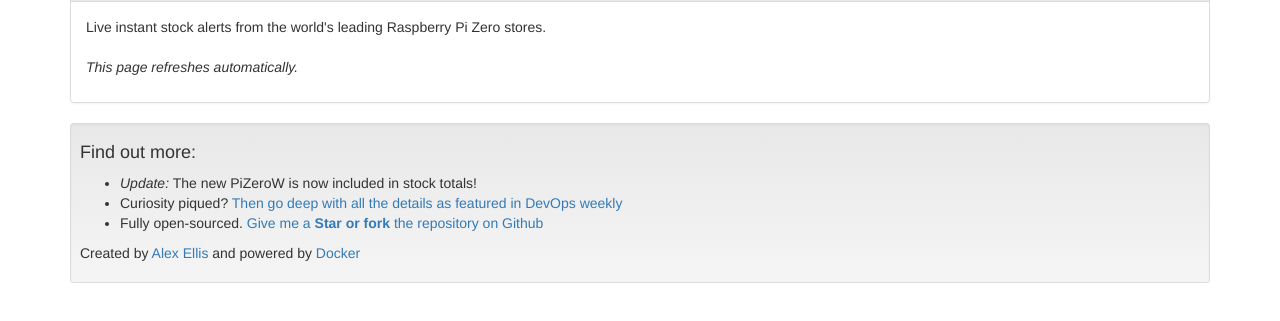
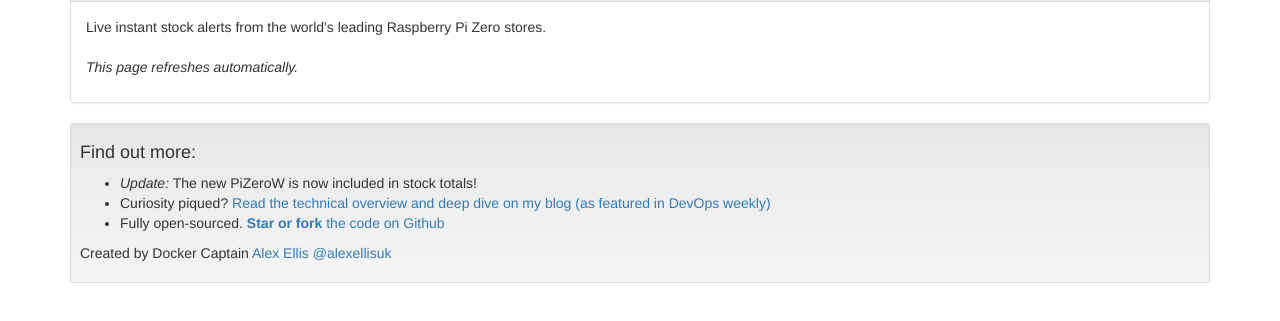
Before and after one commit to alexellis/pi_zero_stock, a website: page web/static/index.html in a window 1280 px wide. Shown: the part 83-404 px from the top of the page. Drawn offline with nearby package versions, Linux system fonts and the light colour scheme; a script that the page names is missing.

Commit message:
Update language in static homepage

```diff
--- a/web/static/index.html
+++ b/web/static/index.html
@@ -36,10 +36,10 @@
         <h4>Find out more:</h4>
         <ul>
           <li><i>Update:</i> The new PiZeroW is now included in stock totals!</li>
-          <li>Curiosity piqued? <a href="http://blog.alexellis.io/rapid-prototype-docker-compose/" target="_blank">Then go deep with all the details as featured in DevOps weekly</a></li>
-          <li>Fully open-sourced. <a href="https://github.com/alexellis/pi_zero_stock" target="_blank">Give me a <b>Star or fork</b> the repository on Github</a></li>
+          <li>Curiosity piqued? <a href="http://blog.alexellis.io/rapid-prototype-docker-compose/" target="_blank">Read the technical overview and deep dive on my blog (as featured in DevOps weekly)</a></li>
+          <li>Fully open-sourced. <a href="https://github.com/alexellis/pi_zero_stock" target="_blank"><b>Star or fork</b> the code on Github</a></li>
         </ul>
-        <p>Created by <a href="http://alexellis.io/" target="_blank">Alex Ellis</a> and powered by <a href="http://www.docker.com" target="_blank">Docker</a></p>
+        <p>Created by Docker Captain <a href="https://twitter.com/alexellisuk" target="_blank">Alex Ellis @alexellisuk</a></p>
       </div>
     </div>
 </div>
```
